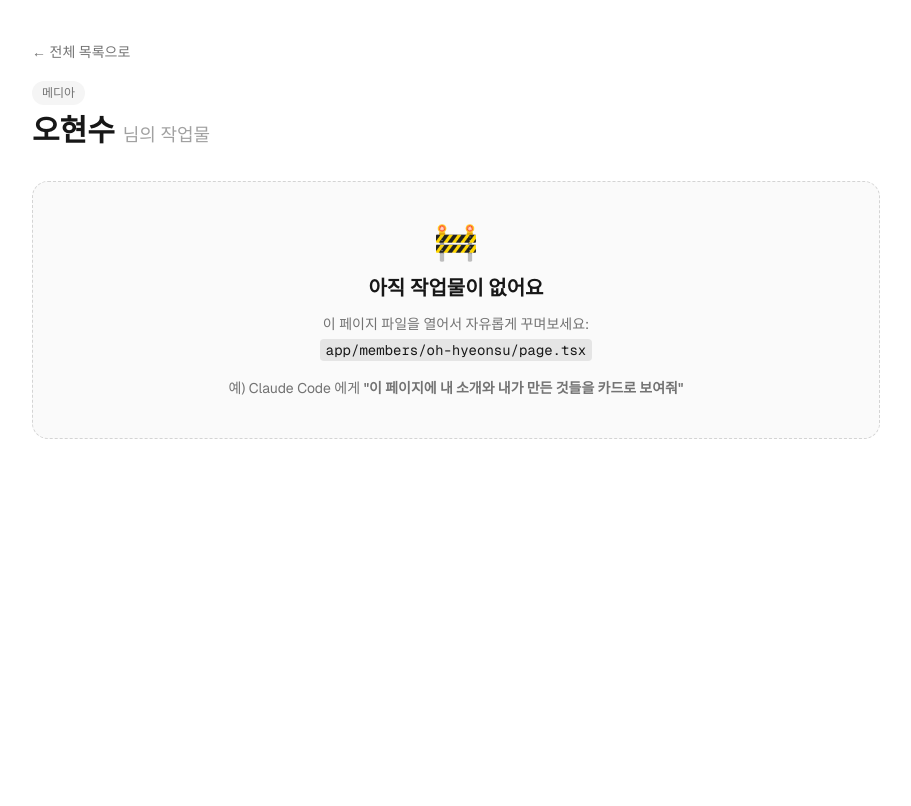
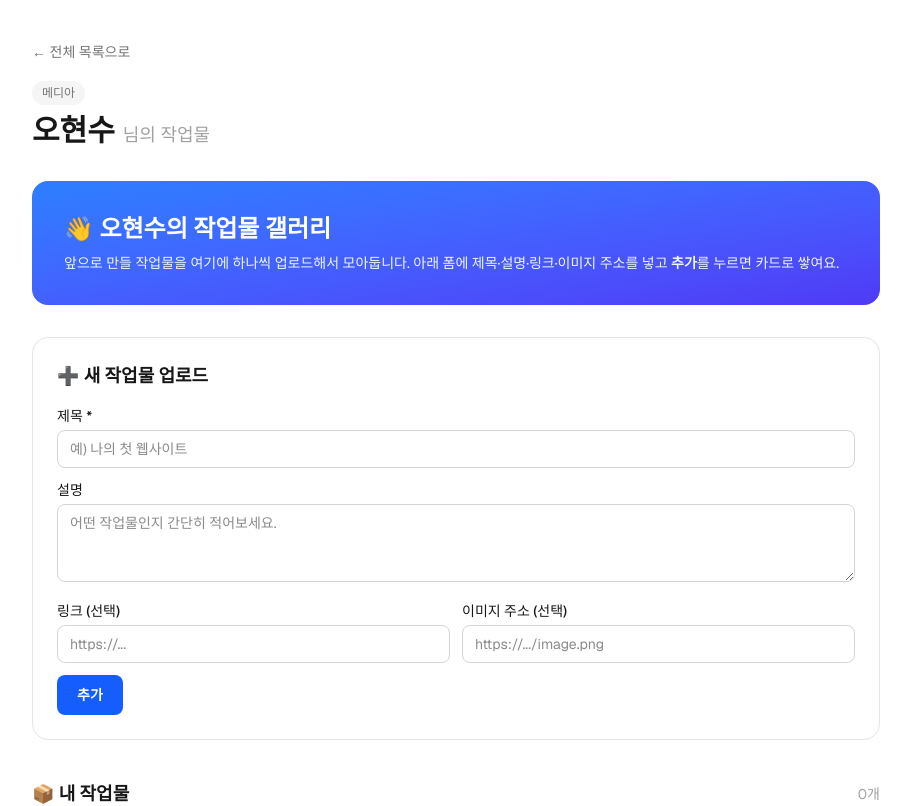
Before and after one commit to KimJeongLae/vibe-coding-hub, a Next.js app: page /members/oh-hyeonsu in a window 1280 px wide. Shown: the top 806 px of the page, without its empty margins (184-1095 px from the left). Built offline with nearby package versions, Linux system fonts and the light colour scheme.

Commit message:
오현수 페이지: 내 작업물을 업로드하고 카드로 모아보는 갤러리 페이지 추가

```diff
--- a/app/members/oh-hyeonsu/page.tsx
+++ b/app/members/oh-hyeonsu/page.tsx
@@ -1,25 +1,212 @@
+"use client";
+
+import { useEffect, useState } from "react";
 import MemberShell from "@/components/MemberShell";
 
-// ✏️ 이 파일이 "oh-hyeonsu" 님의 페이지입니다.
-// 아래 내용을 자유롭게 바꿔서 나만의 작업물을 만들어보세요!
-// (Claude Code 에게 "이 페이지에 ___ 만들어줘" 라고 말해보세요.)
+// ✏️ "oh-hyeonsu" 님의 페이지 — 내가 만든 작업물을 업로드하는 공간입니다.
+// 입력한 작업물은 브라우저(localStorage)에 저장되어 새로고침해도 유지됩니다.
+
+type Work = {
+  id: string;
+  title: string;
+  description: string;
+  link: string;
+  image: string;
+  createdAt: number;
+};
+
+const STORAGE_KEY = "works:oh-hyeonsu";
+
 export default function Page() {
+  const [works, setWorks] = useState<Work[]>([]);
+  const [loaded, setLoaded] = useState(false);
+
+  const [title, setTitle] = useState("");
+  const [description, setDescription] = useState("");
+  const [link, setLink] = useState("");
+  const [image, setImage] = useState("");
+
+  // 저장된 작업물 불러오기
+  useEffect(() => {
+    try {
+      const raw = localStorage.getItem(STORAGE_KEY);
+      if (raw) setWorks(JSON.parse(raw));
+    } catch {
+      // 무시
+    }
+    setLoaded(true);
+  }, []);
+
+  // 변경될 때마다 저장
+  useEffect(() => {
+    if (!loaded) return;
+    try {
+      localStorage.setItem(STORAGE_KEY, JSON.stringify(works));
+    } catch {
+      // 무시
+    }
+  }, [works, loaded]);
+
+  function addWork(e: React.FormEvent) {
+    e.preventDefault();
+    const t = title.trim();
+    if (!t) return;
+    const newWork: Work = {
+      id:
+        typeof crypto !== "undefined" && crypto.randomUUID
+          ? crypto.randomUUID()
+          : String(Date.now()),
+      title: t,
+      description: description.trim(),
+      link: link.trim(),
+      image: image.trim(),
+      createdAt: Date.now(),
+    };
+    setWorks((prev) => [newWork, ...prev]);
+    setTitle("");
+    setDescription("");
+    setLink("");
+    setImage("");
+  }
+
+  function removeWork(id: string) {
+    setWorks((prev) => prev.filter((w) => w.id !== id));
+  }
+
+  const inputClass =
+    "w-full rounded-lg border border-neutral-300 bg-white px-3 py-2 text-sm outline-none transition-colors focus:border-blue-500 dark:border-neutral-700 dark:bg-neutral-900";
+
   return (
     <MemberShell slug="oh-hyeonsu">
-      <section className="rounded-2xl border border-dashed border-neutral-300 bg-neutral-50 p-10 text-center dark:border-neutral-700 dark:bg-neutral-900">
-        <div className="text-4xl">🚧</div>
-        <h2 className="mt-3 text-xl font-semibold">아직 작업물이 없어요</h2>
-        <p className="mt-3 text-sm text-neutral-500 dark:text-neutral-400">
-          이 페이지 파일을 열어서 자유롭게 꾸며보세요:
+      {/* 소개 */}
+      <section className="mb-8 rounded-2xl bg-gradient-to-br from-blue-500 to-indigo-600 p-8 text-white">
+        <h2 className="text-2xl font-bold">👋 오현수의 작업물 갤러리</h2>
+        <p className="mt-2 text-sm text-blue-50">
+          앞으로 만들 작업물을 여기에 하나씩 업로드해서 모아둡니다. 아래 폼에
+          제목·설명·링크·이미지 주소를 넣고 <b>추가</b>를 누르면 카드로 쌓여요.
         </p>
-        <p className="mt-1">
-          <code className="rounded bg-neutral-200 px-1.5 py-0.5 text-sm dark:bg-neutral-800">
-            app/members/oh-hyeonsu/page.tsx
-          </code>
-        </p>
-        <p className="mt-4 text-sm text-neutral-500 dark:text-neutral-400">
-          예) Claude Code 에게 <b>&quot;이 페이지에 내 소개와 내가 만든 것들을 카드로 보여줘&quot;</b>
-        </p>
+      </section>
+
+      {/* 업로드 폼 */}
+      <section className="mb-10 rounded-2xl border border-neutral-200 bg-white p-6 dark:border-neutral-800 dark:bg-neutral-950">
+        <h3 className="mb-4 text-lg font-semibold">➕ 새 작업물 업로드</h3>
+        <form onSubmit={addWork} className="space-y-3">
+          <div>
+            <label className="mb-1 block text-sm font-medium">제목 *</label>
+            <input
+              className={inputClass}
+              value={title}
+              onChange={(e) => setTitle(e.target.value)}
+              placeholder="예) 나의 첫 웹사이트"
+              required
+            />
+          </div>
+          <div>
+            <label className="mb-1 block text-sm font-medium">설명</label>
+            <textarea
+              className={inputClass}
+              rows={3}
+              value={description}
+              onChange={(e) => setDescription(e.target.value)}
+              placeholder="어떤 작업물인지 간단히 적어보세요."
+            />
+          </div>
+          <div className="grid gap-3 sm:grid-cols-2">
+            <div>
+              <label className="mb-1 block text-sm font-medium">링크 (선택)</label>
+              <input
+                className={inputClass}
+                value={link}
+                onChange={(e) => setLink(e.target.value)}
+                placeholder="https://..."
+              />
+            </div>
+            <div>
+              <label className="mb-1 block text-sm font-medium">
+                이미지 주소 (선택)
+              </label>
+              <input
+                className={inputClass}
+                value={image}
+                onChange={(e) => setImage(e.target.value)}
+                placeholder="https://.../image.png"
+              />
+            </div>
+          </div>
+          <button
+            type="submit"
+            className="rounded-lg bg-blue-600 px-5 py-2.5 text-sm font-semibold text-white transition-colors hover:bg-blue-700"
+          >
+            추가
+          </button>
+        </form>
+      </section>
+
+      {/* 작업물 목록 */}
+      <section>
+        <div className="mb-4 flex items-center justify-between">
+          <h3 className="text-lg font-semibold">📦 내 작업물</h3>
+          <span className="text-sm text-neutral-400">{works.length}개</span>
+        </div>
+
+        {!loaded ? null : works.length === 0 ? (
+          <div className="rounded-2xl border border-dashed border-neutral-300 bg-neutral-50 p-10 text-center dark:border-neutral-700 dark:bg-neutral-900">
+            <div className="text-4xl">🗂️</div>
+            <p className="mt-3 text-sm text-neutral-500 dark:text-neutral-400">
+              아직 업로드한 작업물이 없어요. 위 폼에서 첫 작업물을 올려보세요!
+            </p>
+          </div>
+        ) : (
+          <div className="grid gap-5 sm:grid-cols-2">
+            {works.map((w) => (
+              <article
+                key={w.id}
+                className="group flex flex-col overflow-hidden rounded-2xl border border-neutral-200 bg-white transition-shadow hover:shadow-lg dark:border-neutral-800 dark:bg-neutral-950"
+              >
+                {w.image && (
+                  // eslint-disable-next-line @next/next/no-img-element
+                  <img
+                    src={w.image}
+                    alt={w.title}
+                    className="h-44 w-full object-cover"
+                    onError={(e) => {
+                      (e.currentTarget as HTMLImageElement).style.display =
+                        "none";
+                    }}
+                  />
+                )}
+                <div className="flex flex-1 flex-col p-5">
+                  <h4 className="text-base font-semibold">{w.title}</h4>
+                  {w.description && (
+                    <p className="mt-2 flex-1 whitespace-pre-wrap text-sm text-neutral-600 dark:text-neutral-400">
+                      {w.description}
+                    </p>
+                  )}
+                  <div className="mt-4 flex items-center justify-between">
+                    {w.link ? (
+                      <a
+                        href={w.link}
+                        target="_blank"
+                        rel="noopener noreferrer"
+                        className="text-sm font-medium text-blue-600 hover:underline"
+                      >
+                        바로가기 ↗
+                      </a>
+                    ) : (
+                      <span />
+                    )}
+                    <button
+                      onClick={() => removeWork(w.id)}
+                      className="text-xs text-neutral-400 transition-colors hover:text-red-500"
+                    >
+                      삭제
+                    </button>
+                  </div>
+                </div>
+              </article>
+            ))}
+          </div>
+        )}
       </section>
     </MemberShell>
   );
```
